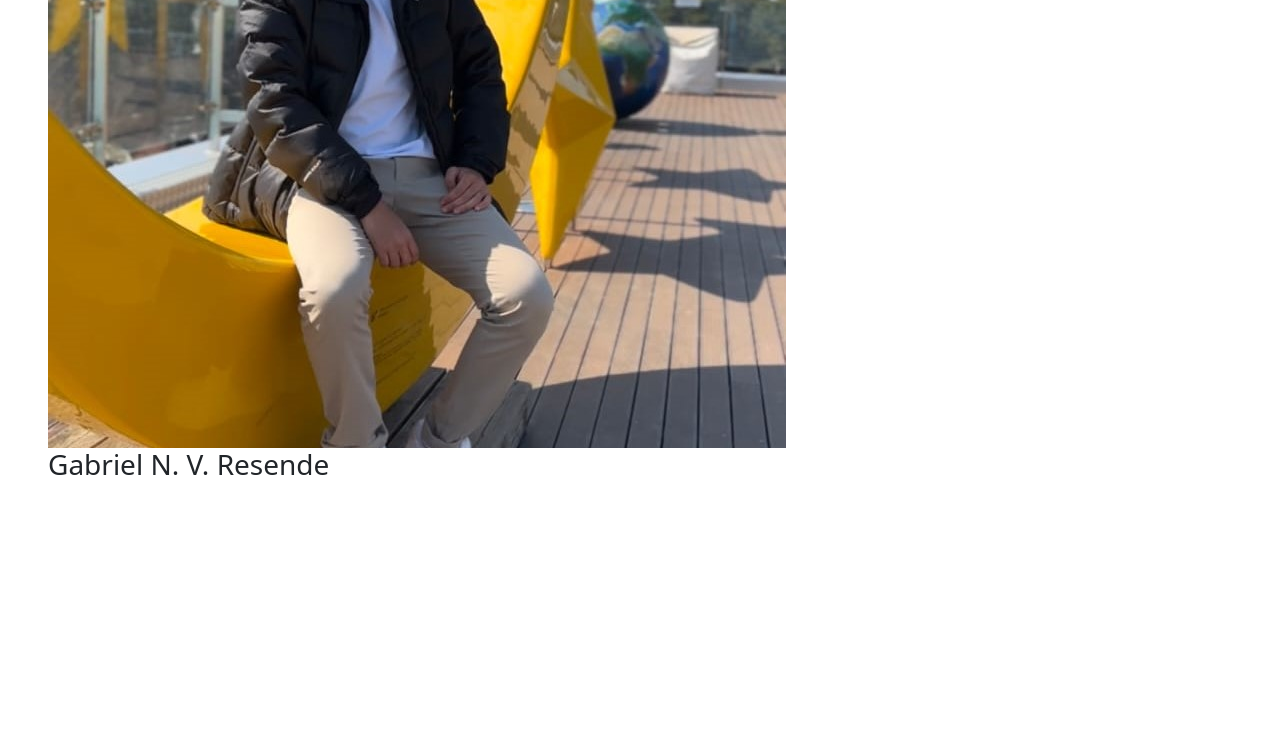
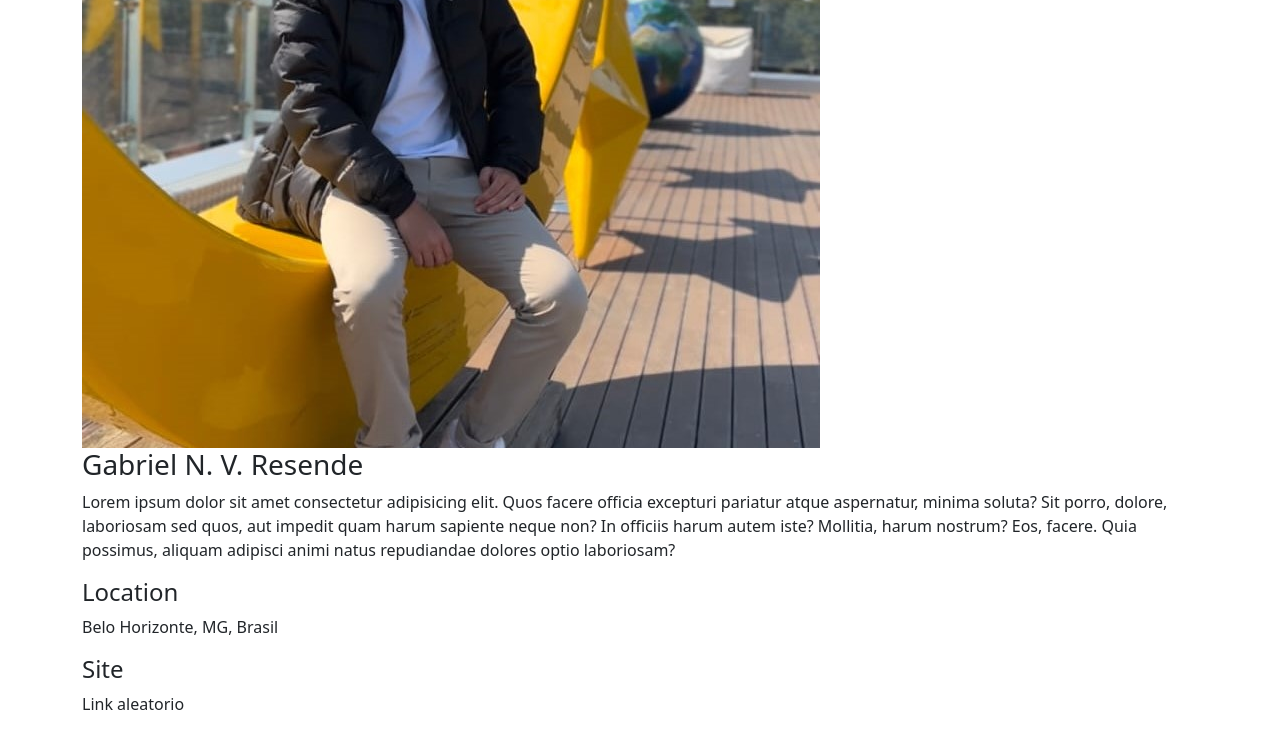
Before and after one commit to gnvr29/TP1-PUC, a plain HTML site: page code/index.html in a window 1280 px wide. Shown: the part 464-1194 px from the top of the page. Before the commit the page ends 954 px from the top, so only its background shows below. Drawn offline with nearby package versions, Linux system fonts and the light colour scheme.

Commit message:
Finished the scratch for the profile section
Added everything there was to add to the profile section, but haven't optimized it yet

```diff
--- a/code/assets/css/styles.css
+++ b/code/assets/css/styles.css
@@ -3,6 +3,10 @@
     margin: 0;
 }
 
+header, main {
+    overflow: hidden;
+}
+
 #name-button {
     background-color: lightgray;
 }
--- a/code/index.html
+++ b/code/index.html
@@ -5,9 +5,10 @@
     <meta name="viewport" content="width=device-width, initial-scale=1.0">
     <link href="https://cdn.jsdelivr.net/npm/bootstrap@5.3.3/dist/css/bootstrap.min.css" rel="stylesheet" integrity="sha384-QWTKZyjpPEjISv5WaRU9OFeRpok6YctnYmDr5pNlyT2bRjXh0JMhjY6hW+ALEwIH" crossorigin="anonymous">
     <link rel="stylesheet" href="assets/css/styles.css">
+    <script src="https://kit.fontawesome.com/0b74d2be28.js" crossorigin="anonymous"></script>
     <title>TP1</title>
 </head>
-<body>
+<body class="mb-5">
 
     <header class="mb-4">
         <nav class="navbar navbar-expand-lg fs-5">
@@ -33,19 +34,24 @@
           </nav>
     </header>
 
-    <main class="px-5">
-        <section id="profile">
-          <div></div>
-
-
-          <h2 class="border-bottom border-secondary pb-2">Perfil</h2>
-          <img src="assets/img/mypic.jpg" alt="" class="">
-          <h3>Gabriel N. V. Resende</h3>
-        </section>
-        <section>
-        </section>
-        <section></section>
-        <section></section>
+    <main class="px-4">
+        <div class="container mb-5" id="perfil">
+          <div class="row">
+            <div class="col">
+              <h2 class="border-bottom border-secondary pb-2">Perfil</h2>
+              <img src="assets/img/mypic.jpg" alt="" class="img-fluid">
+              <h3>Gabriel N. V. Resende</h3>
+              <p>Lorem ipsum dolor sit amet consectetur adipisicing elit. Quos facere officia excepturi pariatur atque aspernatur, minima soluta? Sit porro, dolore, laboriosam sed quos, aut impedit quam harum sapiente neque non? In officiis harum autem iste? Mollitia, harum nostrum? Eos, facere. Quia possimus, aliquam adipisci animi natus repudiandae dolores optio laboriosam?</p>
+              <h4>Location</h4>
+              <p>Belo Horizonte, MG, Brasil</p>
+              <h4>Site</h4>
+              <p>Link aleatorio</p>
+              <a href=""><i class="fa-brands fa-instagram"></i></a>
+              <a href=""><i class="fa-brands fa-linkedin"></i></a>
+              <a href=""><i class="fa-brands fa-github"></i></a>
+            </div>
+          </div>
+        </div>
     </main>
     <footer></footer>
     <script src="https://cdn.jsdelivr.net/npm/bootstrap@5.3.3/dist/js/bootstrap.bundle.min.js" integrity="sha384-YvpcrYf0tY3lHB60NNkmXc5s9fDVZLESaAA55NDzOxhy9GkcIdslK1eN7N6jIeHz" crossorigin="anonymous"></script>
```
